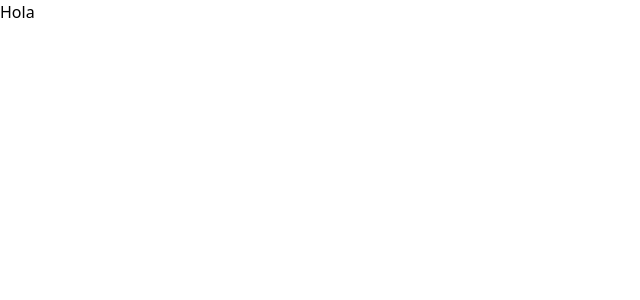
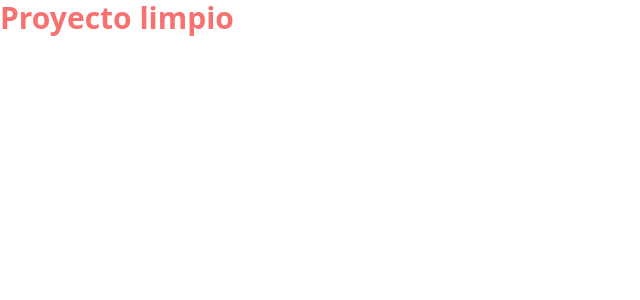
Before and after one commit to Fratega/ecommerce, a Next.js app: page / in a window 1280 px wide. Shown: the top 300 px of the page, without its empty margins (0-640 px from the left). Built offline with nearby package versions, Linux system fonts and the light colour scheme.

Commit message:
Agregando hero principal en rama martin

```diff
--- /dev/null
+++ b/components/hero/Hero.jsx
@@ -0,0 +1,11 @@
+import React from "react";
+
+const Hero = () => {
+  return (
+    <div>
+      <p className="font-bold text-3xl text-red-400">Proyecto limpio</p>
+    </div>
+  );
+};
+
+export default Hero;
--- a/pages/index.js
+++ b/pages/index.js
@@ -1,4 +1,5 @@
 import Head from 'next/head'
+import Hero from '../components/hero/Hero'
 
 export default function Home() {
   return (
@@ -10,7 +11,7 @@ export default function Home() {
         <link rel="icon" href="/favicon.ico" />
       </Head>
       <main>
-        <p>Hola</p>
+        <Hero />
       </main>
     </>
   )
```
